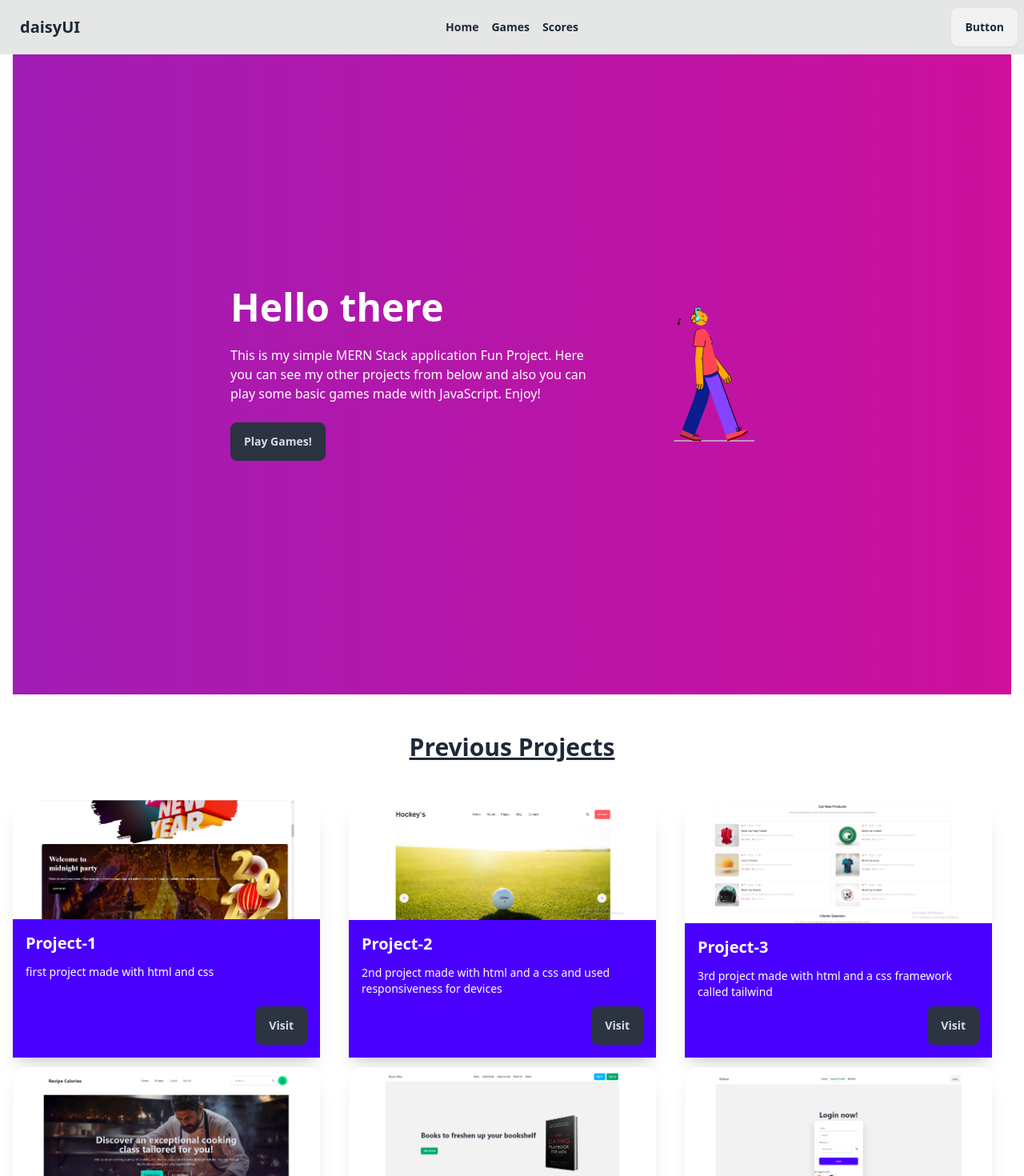
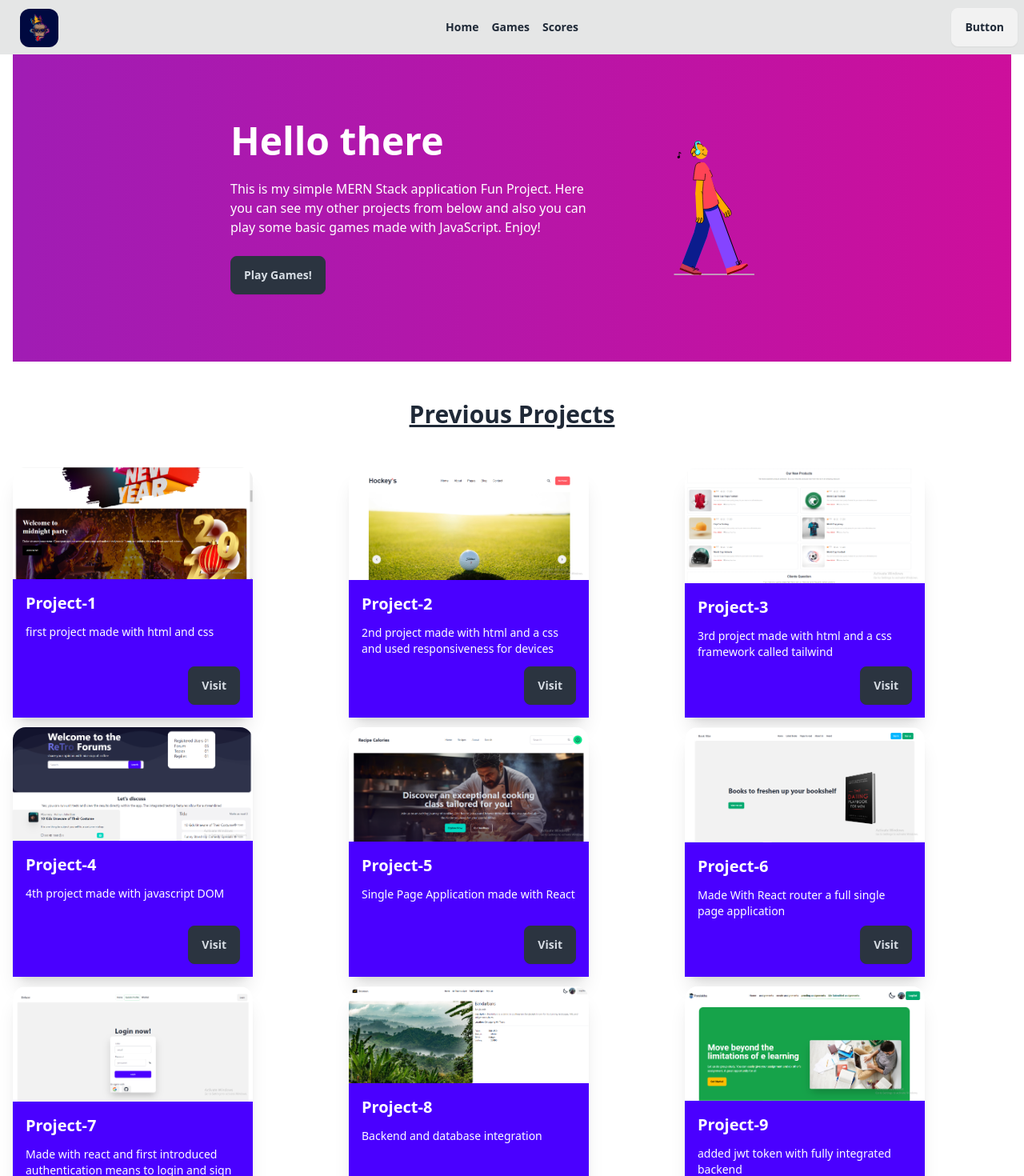
Before and after one commit to OMI786I/fun_project, a React (Vite) app: page / in a window 1280 px wide. Shown: the top 1470 px of the page at 80% size. Built offline with nearby package versions, Linux system fonts and the light colour scheme.

Commit message:
added responsiveness

```diff
--- a/index.html
+++ b/index.html
@@ -2,9 +2,9 @@
 <html lang="en">
   <head>
     <meta charset="UTF-8" />
-    <link rel="icon" type="image/svg+xml" href="/vite.svg" />
+    <link rel="icon" type="image/svg+xml" href="/assets/logo.jpg" />
     <meta name="viewport" content="width=device-width, initial-scale=1.0" />
-    <title>Vite + React</title>
+    <title>Fun Project</title>
   </head>
   <body>
     <div id="root"></div>
--- a/public/projects.json
+++ b/public/projects.json
@@ -23,41 +23,48 @@
   {
     "id": 4,
     "title": "Project-4",
+    "link": "https://sprightly-meerkat-fa4450.netlify.app/",
+    "description": "4th project made with javascript DOM",
+    "image": "./assets/react_dom.PNG"
+  },
+  {
+    "id": 5,
+    "title": "Project-5",
     "link": "https://lyrical-women.surge.sh",
     "description": "Single Page Application made with React",
     "image": "./assets/project_4.PNG"
   },
   {
-    "id": 5,
-    "title": "Project-5",
+    "id": 6,
+    "title": "Project-6",
     "link": "https://illustrious-eclair-cf198e.netlify.app",
     "description": "Made With React router a full single page application",
     "image": "./assets/assignment_5.PNG"
   },
   {
-    "id": 6,
-    "title": "Project-6",
+    "id": 7,
+    "title": "Project-7",
     "link": "https://reset-assignment-9.web.app",
     "description": "Made with react and first introduced authentication means to login and sign up",
     "image": "./assets/project_6.PNG"
   },
   {
-    "id": 7,
-    "title": "Project-7",
+    "id": 8,
+    "title": "Project-8",
     "link": "https://reset-assignment-10.web.app",
     "description": "Backend and database integration",
     "image": "./assets/project_7.PNG"
   },
   {
-    "id": 8,
-    "title": "Project-8",
+    "id": 9,
+    "title": "Project-9",
     "link": "https://reset-assignment-11.web.app",
     "description": "added jwt token with fully integrated backend",
     "image": "./assets/project_8.PNG"
   },
   {
-    "id": 9,
-    "title": "Project-9",
+    "id": 10,
+    "title": "Project-10",
     "link": "https://assignment-12-d597e.web.app/",
     "description": "Project with different roles for example user or admin with backend integration",
     "image": "./assets/project_9.PNG"
--- a/src/Page/Score.jsx
+++ b/src/Page/Score.jsx
@@ -73,7 +73,7 @@ const Score = () => {
 
           <form
             onSubmit={handleSubmit(onSubmit)}
-            className="flex space-x-4 items-center"
+            className="flex flex-col sm:flex-row space-x-0 sm:space-x-4 items-center"
           >
             <input
               {...register("search")}
@@ -110,7 +110,7 @@ const Score = () => {
         </div>
 
         {/* Pagination Buttons */}
-        <div className="flex justify-center my-4">
+        <div className="flex gap-1 justify-center my-4">
           {totalPages.map((page) => (
             <button
               className="btn btn-primary"
--- a/src/components/Banner.jsx
+++ b/src/components/Banner.jsx
@@ -6,7 +6,7 @@ import groovyWalkAnimation from "./groovyWalk.json";
 const Banner = () => {
   return (
     <div>
-      <div className="hero animated-gradient min-h-screen">
+      <div className="hero animated-gradient min-h-screen lg:min-h-96">
         {/* Flex container for side-by-side layout */}
         <div className="hero-content flex flex-col md:flex-row items-center justify-center text-center md:text-left">
           {/* Left side: Text content */}
--- a/src/components/Navbar.jsx
+++ b/src/components/Navbar.jsx
@@ -50,7 +50,9 @@ const Navbar = () => {
               {navLink}
             </ul>
           </div>
-          <a className="btn btn-ghost text-xl">daisyUI</a>
+          <a className="btn btn-ghost text-xl">
+            <img src="assets/logo.jpg" className="w-12 rounded-xl" />
+          </a>
         </div>
         <div className="navbar-center hidden lg:flex">
           <ul className="menu menu-horizontal px-1">{navLink}</ul>
--- a/src/components/PreviosProjects.jsx
+++ b/src/components/PreviosProjects.jsx
@@ -10,11 +10,11 @@ const PreviosProjects = () => {
   }, []);
   console.log(data);
   return (
-    <div className="grid grid-cols-1 md:grid-cols-3 gap-3 my-12">
+    <div className="grid grid-cols-1 md:grid-cols-2 lg:grid-cols-3 2xl:grid-cols-4 gap-3 my-12 ">
       {data.map((res) => (
         <div
           key={res.id}
-          className="card card-compact bg-base-100 w-72 md:w-96 shadow-xl"
+          className="card card-compact bg-base-100 w-full md:w-80 xl:w-[300px] 2xl:w-96 shadow-xl"
         >
           <figure>
             <img src={res.image} className="w-80" alt="Shoes" />
```
Also changed, not shown: public/assets/logo.jpg (added), public/assets/react_dom.PNG (added).
